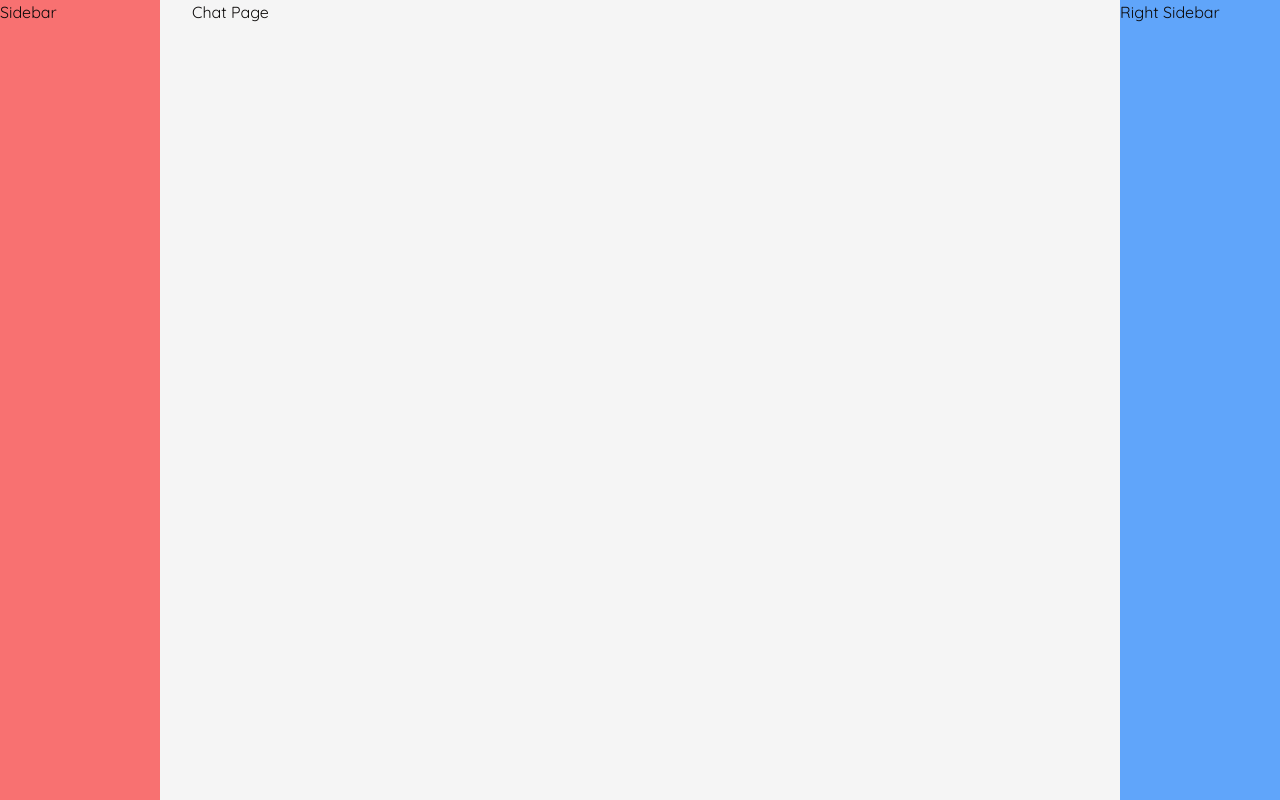
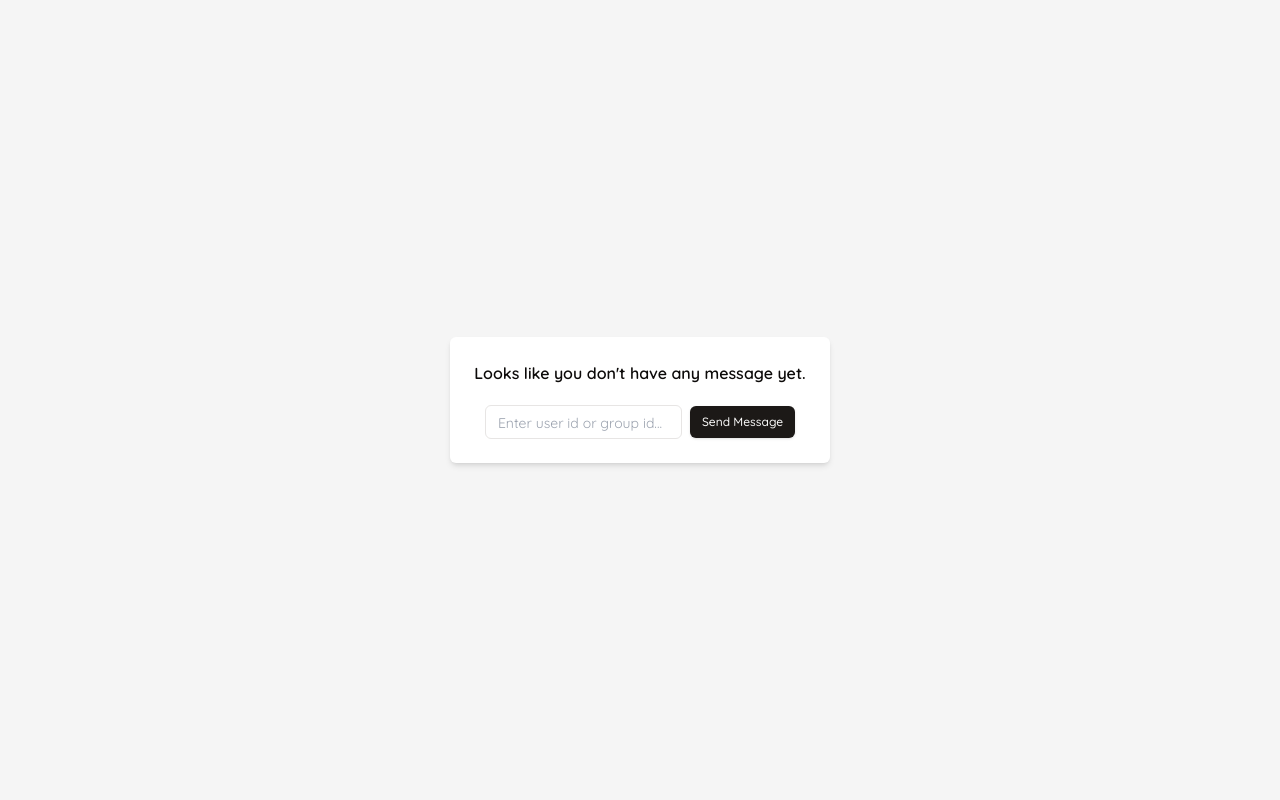
Before and after one commit to russellbanares322/chateu, a Next.js app: page /chats in a window 1280 px wide. Built offline with nearby package versions, Linux system fonts and the light colour scheme; what @convex-dev/auth would draw is missing.

Commit message:
feat: instantiate card component in send-new-message component

```diff
--- a/app/chats/_layout/chat-layout.tsx
+++ b/app/chats/_layout/chat-layout.tsx
@@ -1,3 +1,4 @@
+import SendNewMessage from "./send-new-message";
 import Sidebar from "./sidebar";
 
 export default function ChatLayout({
@@ -5,8 +6,11 @@ export default function ChatLayout({
 }: {
   children: React.ReactNode;
 }) {
+  const hasChats = false;
+
   return (
     <div className="min-h-screen w-full">
+      {hasChats && (
         <div className="grid grid-cols-8 min-h-screen">
           {/* Left Content */}
           <div className="bg-red-400 col-span-1">
@@ -17,6 +21,8 @@ export default function ChatLayout({
           {/* Right Content */}
           <div className="bg-blue-400 col-span-1">Right Sidebar</div>
         </div>
+      )}
+      {!hasChats && <SendNewMessage />}
     </div>
   );
 }
--- a/app/chats/_layout/send-new-message.tsx
+++ b/app/chats/_layout/send-new-message.tsx
@@ -1,3 +1,20 @@
+import { Button } from "@/components/ui/button";
+
 export default function SendNewMessage() {
-  return <div>SendNewMessage</div>;
+  return (
+    <div className="flex items-center justify-center min-h-screen">
+      <div className="bg-white shadow-md p-6 rounded-md">
+        <h1 className="font-semibold">
+          Looks like you don't have any message yet.
+        </h1>
+        <div className="flex items-center justify-center w-full gap-2 mt-5">
+          <input
+            className="border rounded-md placeholder:text-sm py-1 px-3"
+            placeholder="Enter user id or group id..."
+          />
+          <Button size="sm">Send Message</Button>
+        </div>
+      </div>
+    </div>
+  );
 }
```
Lines whose indentation alone changed are shown as unchanged.
